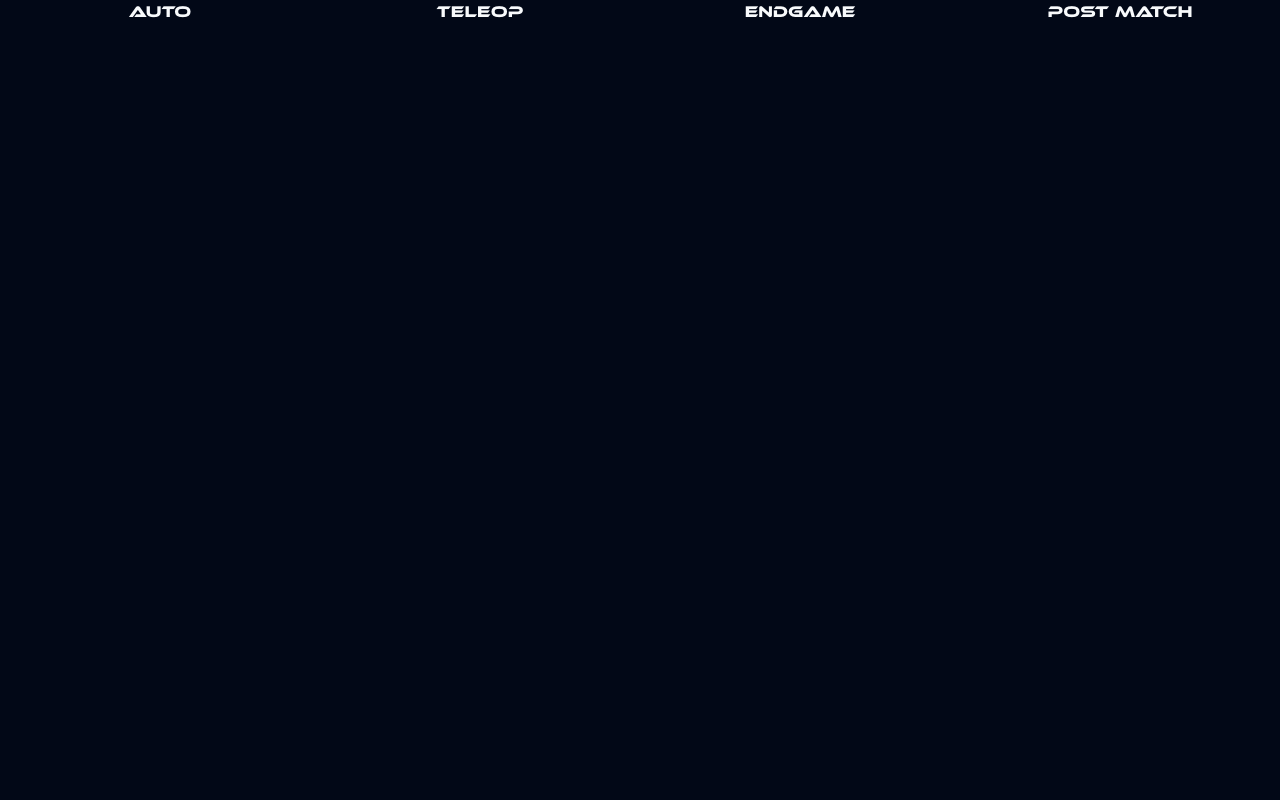
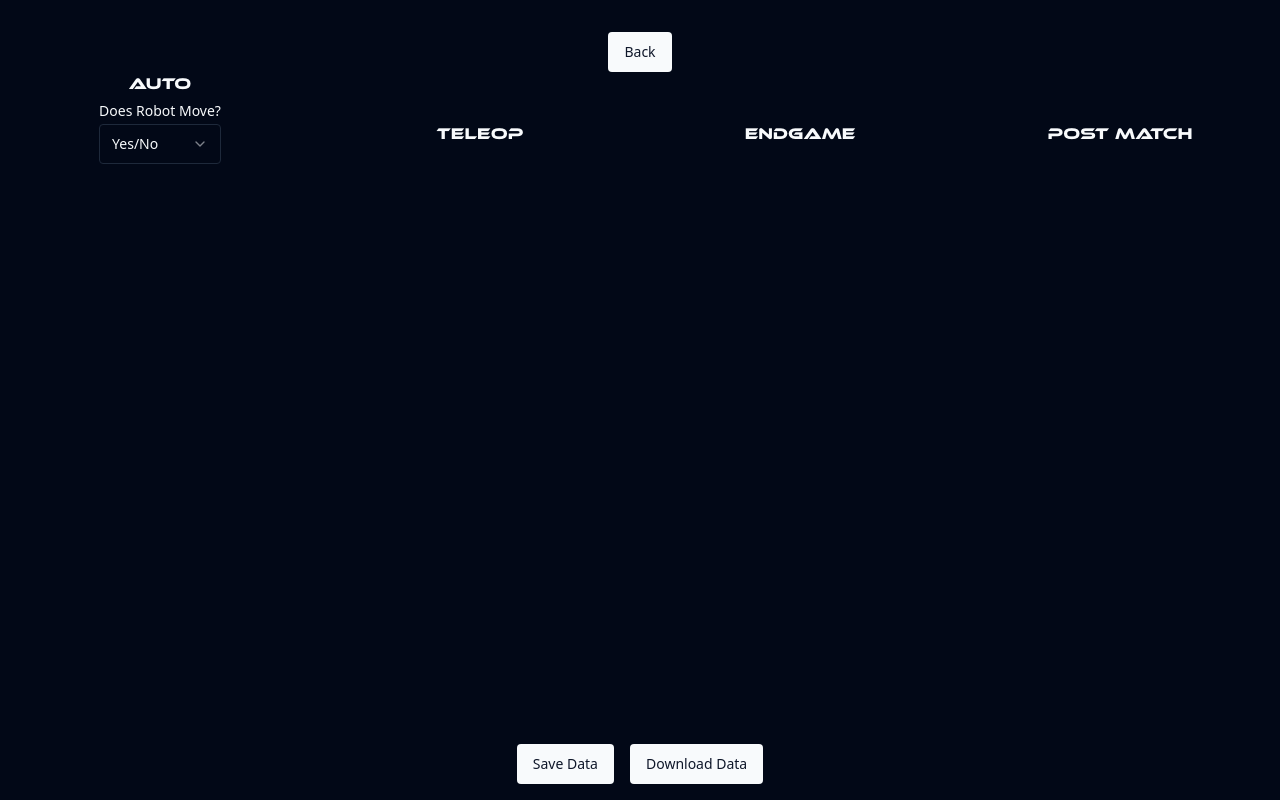
Before and after one commit to itsborck/ScoutingApp, a React (Vite) app: page /match in a window 1280 px wide. Built offline with nearby package versions, Linux system fonts and the light colour scheme.

Commit message:
start work on auto section, save + download data

```diff
--- a/src/components/Match/Auto.tsx
+++ b/src/components/Match/Auto.tsx
@@ -1,12 +1,34 @@
-import { Button } from "@/components/ui/button"
-import { Label } from "@/components/ui/label"
-import { Plus, Minus } from "lucide-react"
+import { Button } from "@/components/ui/button";
+import { Select, SelectContent, SelectItem, SelectTrigger, SelectValue } from "@/components/ui/select";
+import { Label } from "@/components/ui/label";
+import { Minus, Plus } from "lucide-react";
+import { useEffect, useState } from "react";
 
-function Auto () {
+function Auto() {
+  const [robotMoves, setRobotMoves] = useState(sessionStorage.getItem("robotMoves") || "");
+
+  useEffect(() => {
+    sessionStorage.setItem("robotMoves", robotMoves);
+  }, [robotMoves]);
+
   return (
     <>
-      <div className="flex justify-center">
-        <h1>Auto</h1>
+      <div className="flex flex-col items-center text-center justify-center mb-8">
+        <div>
+          <h1>Auto</h1>
+        </div>
+        <div className="grid max-w-sm items-center mt-2 gap-1.5 mx-auto">
+        <Label htmlFor="match-type">Does Robot Move?</Label>
+        <Select value={robotMoves} onValueChange={value => setRobotMoves(value)}>
+          <SelectTrigger className="rounded">
+            <SelectValue placeholder="Yes/No"/>
+          </SelectTrigger>
+          <SelectContent className="rounded">
+            <SelectItem value="Yes" className="rounded">Yes</SelectItem>
+            <SelectItem value="No" className="rounded">No</SelectItem>
+          </SelectContent>
+        </Select>
+      </div>
       </div>
     </>
   );
--- a/src/components/MatchScouting.tsx
+++ b/src/components/MatchScouting.tsx
@@ -2,10 +2,18 @@ import Auto from "@/components/Match/Auto";
 import Endgame from "@/components/Match/Endgame";
 import PostMatch from "@/components/Match/PostMatch";
 import Teleop from "@/components/Match/Teleop";
+import SaveData from "@/components/SaveData";
+import { Button } from "@/components/ui/button";
+import { Link } from "react-router-dom";
 
 function MatchScouting() {
   return (
     <>
+      <div className="grid max-w-min items-center mt-8 gap-1.5 mx-auto">
+        <Button asChild className="rounded">
+          <Link to={"/"}>Back</Link>
+        </Button>
+      </div>
       <div className="grid sm:grid-cols-1 lg:grid-cols-4 items-center justify-center">
         <div>
           <Auto />
@@ -19,6 +27,9 @@ function MatchScouting() {
         <div>
           <PostMatch />
         </div>
+        <div className="fixed bottom-0 left-0 w-full flex justify-center items-center">
+          <SaveData />
+        </div>
       </div>
     </>
   );
--- a/src/components/PreMatch.tsx
+++ b/src/components/PreMatch.tsx
@@ -32,13 +32,24 @@ function PreMatch() {
     sessionStorage.setItem("teamNumber", teamNumber);
   }, [teamNumber]);
 
+  useEffect(() => {
+    let match = `${matchType}${matchNumber}`;
+    if (matchType === 'sf') {
+      match = `${matchType}${matchNumber}m1`;
+    }
+    if (matchType === 'f') {
+      match = `${matchType}1m${matchNumber}`;
+    }
+    sessionStorage.setItem("match", match);
+  }, [matchType, matchNumber]);
+
   const isFormValid = scouter && matchType && matchNumber && teamNumber;
 
   return (
     <>
       <div className="flex flex-col items-center justify-center mt-12">
         <img src="src/assets/crescendo_logo.png" className="h-32"/>
-        <h1 className="flex lg:text-4xl sm:text-3xl ml-8 mt-4">Pre-Match Scouting</h1>
+        <h1 className="flex lg:text-4xl sm:text-3xl ml-8 mt-4">Match Scouting</h1>
       </div>
       <div className="grid w-full max-w-sm items-center mt-8 gap-1.5 mx-auto">
         <Label htmlFor="scouter">Scouter Initials</Label>
@@ -79,7 +90,7 @@ function PreMatch() {
       </div>
       <div className="grid w-full max-w-sm items-center mt-8 gap-1.5 mx-auto">
         <Label htmlFor="team">Team Number</Label>
-        <Input className="rounded" placeholder="Team Number" required value={teamNumber} onChange={e => setTeamNumber(e.target.value)} />
+        <Input className="rounded" placeholder="Team Number" required minLength={1} maxLength={5} value={teamNumber} onChange={e => setTeamNumber(e.target.value)} />
       </div>
       <div className="grid max-w-min items-center my-8 gap-1.5 mx-auto">
         <Button asChild className="rounded" disabled={!isFormValid}>
--- /dev/null
+++ b/src/components/SaveData.tsx
@@ -0,0 +1,40 @@
+import { useCallback } from "react";
+import { Button } from "@/components/ui/button";
+
+const SaveData = () => {
+  const saveData = useCallback(() => {
+    const scouter = sessionStorage.getItem("scouter");
+    const match = sessionStorage.getItem("match");
+    const team = sessionStorage.getItem("teamNumber");
+    const robot = sessionStorage.getItem("robot");
+
+    const newData = `Scouter: ${scouter}\nMatch: ${match}\nTeam: ${team}\nRobot: ${robot}`;
+
+    const existingData = JSON.parse(localStorage.getItem("data") || "[]");
+    existingData.push(newData);
+    localStorage.setItem("data", JSON.stringify(existingData));
+  }, []);
+
+  const downloadData = useCallback(() => {
+    const data = JSON.parse(localStorage.getItem("data") || "[]");
+    const scouter = sessionStorage.getItem("scouter");
+
+    if (data.length > 0) {
+      const blob = new Blob(data, { type: "text/plain" });
+      const url = URL.createObjectURL(blob);
+      const link = document.createElement("a");
+      link.href = url;
+      link.download = `${scouter}_ScoutingData.txt`;
+      link.click();
+    }
+  }, []);
+
+  return (
+    <>
+      <Button onClick={saveData} className="hover:underline rounded mx-2 my-4">Save Data</Button>
+      <Button onClick={downloadData} className="hover:underline rounded mx-2 my-4">Download Data</Button>
+    </>
+  );
+}
+
+export default SaveData;
```
Also changed, not shown: src/components/SaveData.jsx (deleted).
